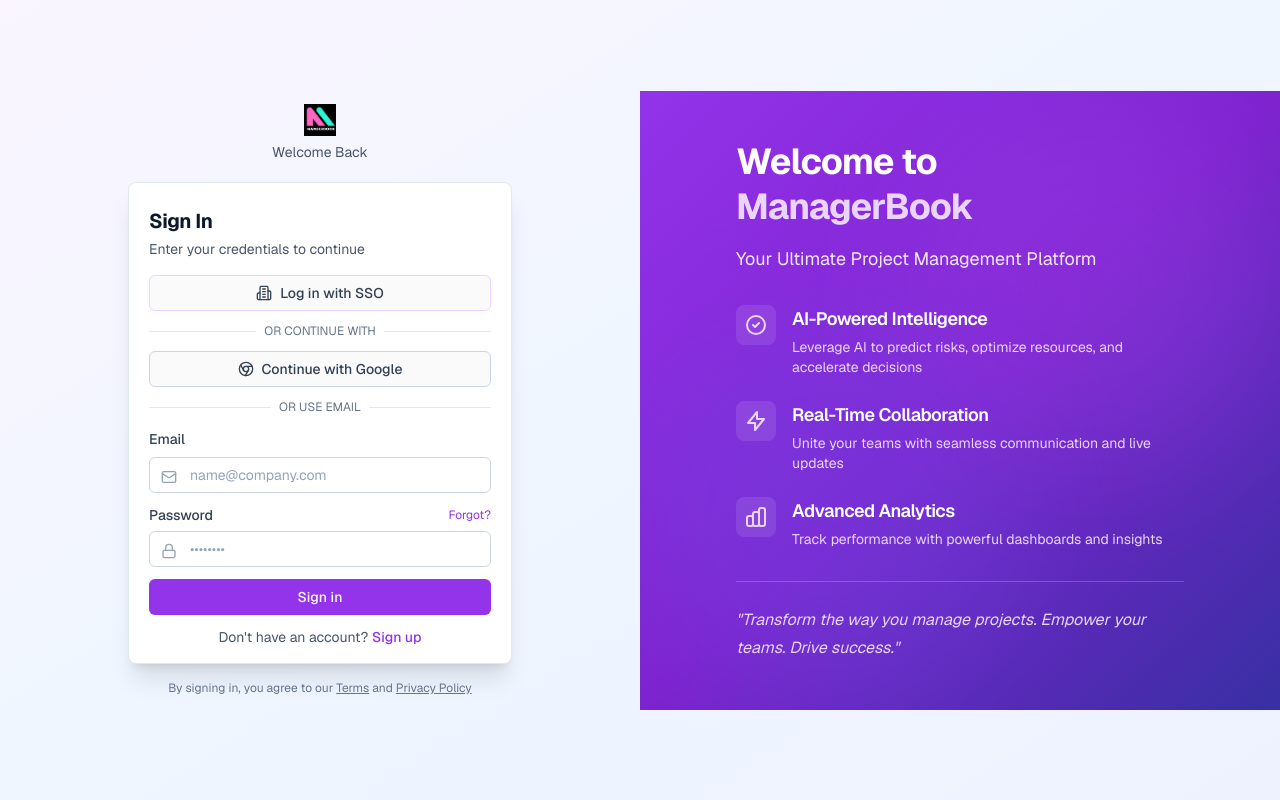
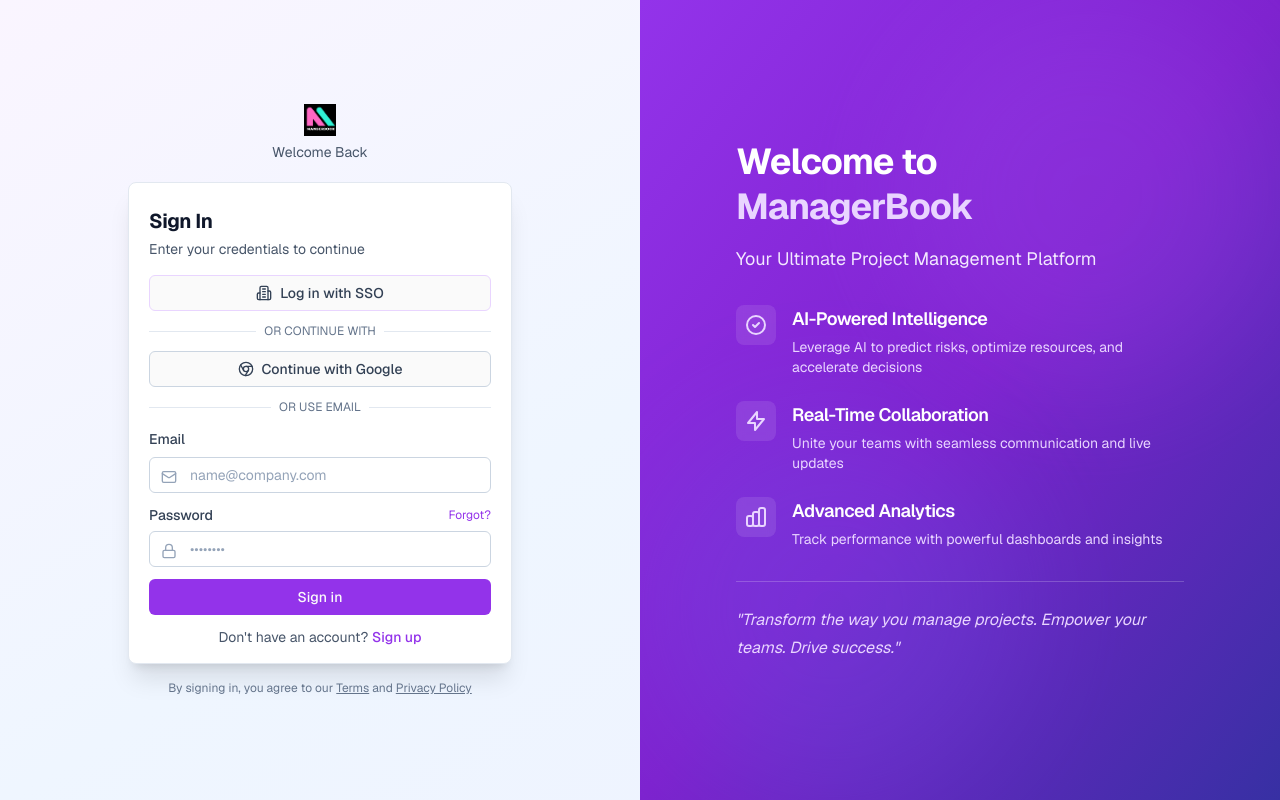
Before and after one commit to wrkportal/wrkportal_app, a Next.js app: page /login in a window 1280 px wide. Built offline with nearby package versions, Linux system fonts and the light colour scheme.

Commit message:
Make auth page sections full-height for clear left/right distinction

```diff
--- a/app/(auth)/login/page.tsx
+++ b/app/(auth)/login/page.tsx
@@ -117,9 +117,9 @@ export default function LoginPage() {
     }
 
     return (
-        <div className="min-h-screen flex items-center relative bg-gradient-to-br from-purple-50 via-blue-50 to-indigo-50">
+        <div className="min-h-screen flex relative bg-gradient-to-br from-purple-50 via-blue-50 to-indigo-50">
             {/* Form Container - Left Side */}
-            <div className="relative z-10 w-full lg:w-1/2 flex items-center justify-center p-3 sm:p-4 lg:p-8">
+            <div className="relative z-10 w-full lg:w-1/2 min-h-screen flex items-center justify-center p-3 sm:p-4 lg:p-8">
                 <div className="w-full max-w-[280px] sm:max-w-[320px] md:max-w-sm">
                     {/* Logo/Brand */}
                     <div className="text-center mb-3 sm:mb-4 md:mb-5">
@@ -295,7 +295,7 @@ export default function LoginPage() {
             </div>
 
             {/* Right Side - Inspirational Content */}
-            <div className="hidden lg:flex lg:w-1/2 bg-gradient-to-br from-purple-600 via-purple-700 to-indigo-800 p-12 items-center justify-center relative overflow-hidden">
+            <div className="hidden lg:flex lg:w-1/2 min-h-screen bg-gradient-to-br from-purple-600 via-purple-700 to-indigo-800 p-12 items-center justify-center relative overflow-hidden">
                 {/* Decorative Elements */}
                 <div className="absolute top-0 right-0 w-96 h-96 bg-purple-500 rounded-full filter blur-3xl opacity-20"></div>
                 <div className="absolute bottom-0 left-0 w-96 h-96 bg-indigo-500 rounded-full filter blur-3xl opacity-20"></div>
--- a/app/(auth)/signup/page.tsx
+++ b/app/(auth)/signup/page.tsx
@@ -117,9 +117,9 @@ export default function SignupPage() {
     const strength = passwordStrength()
 
     return (
-        <div className="min-h-screen flex items-center relative bg-gradient-to-br from-purple-50 via-blue-50 to-indigo-50">
+        <div className="min-h-screen flex relative bg-gradient-to-br from-purple-50 via-blue-50 to-indigo-50">
             {/* Form Container - Left Side */}
-            <div className="relative z-10 w-full lg:w-1/2 flex items-center justify-center p-3 sm:p-4 lg:p-8 py-6 sm:py-8">
+            <div className="relative z-10 w-full lg:w-1/2 min-h-screen flex items-center justify-center p-3 sm:p-4 lg:p-8 py-6 sm:py-8">
                 <div className="w-full max-w-[280px] sm:max-w-[320px] md:max-w-sm">
                     {/* Logo/Brand */}
                     <div className="text-center mb-3 sm:mb-4">
@@ -352,7 +352,7 @@ export default function SignupPage() {
             </div>
 
             {/* Right Side - Inspirational Content */}
-            <div className="hidden lg:flex lg:w-1/2 bg-gradient-to-br from-indigo-600 via-purple-600 to-pink-600 p-12 items-center justify-center relative overflow-hidden">
+            <div className="hidden lg:flex lg:w-1/2 min-h-screen bg-gradient-to-br from-indigo-600 via-purple-600 to-pink-600 p-12 items-center justify-center relative overflow-hidden">
                 {/* Decorative Elements */}
                 <div className="absolute top-0 right-0 w-96 h-96 bg-pink-500 rounded-full filter blur-3xl opacity-20"></div>
                 <div className="absolute bottom-0 left-0 w-96 h-96 bg-indigo-500 rounded-full filter blur-3xl opacity-20"></div>
```
